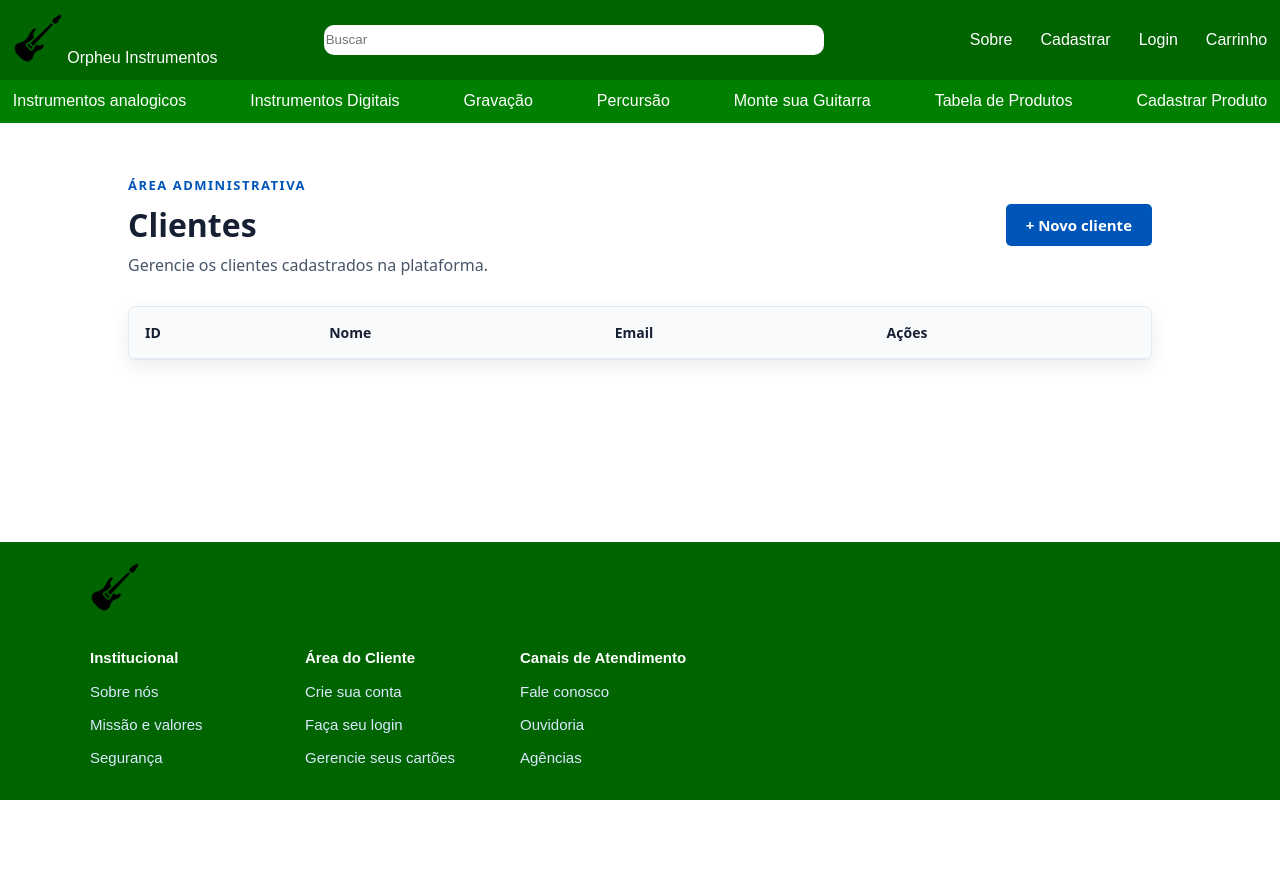
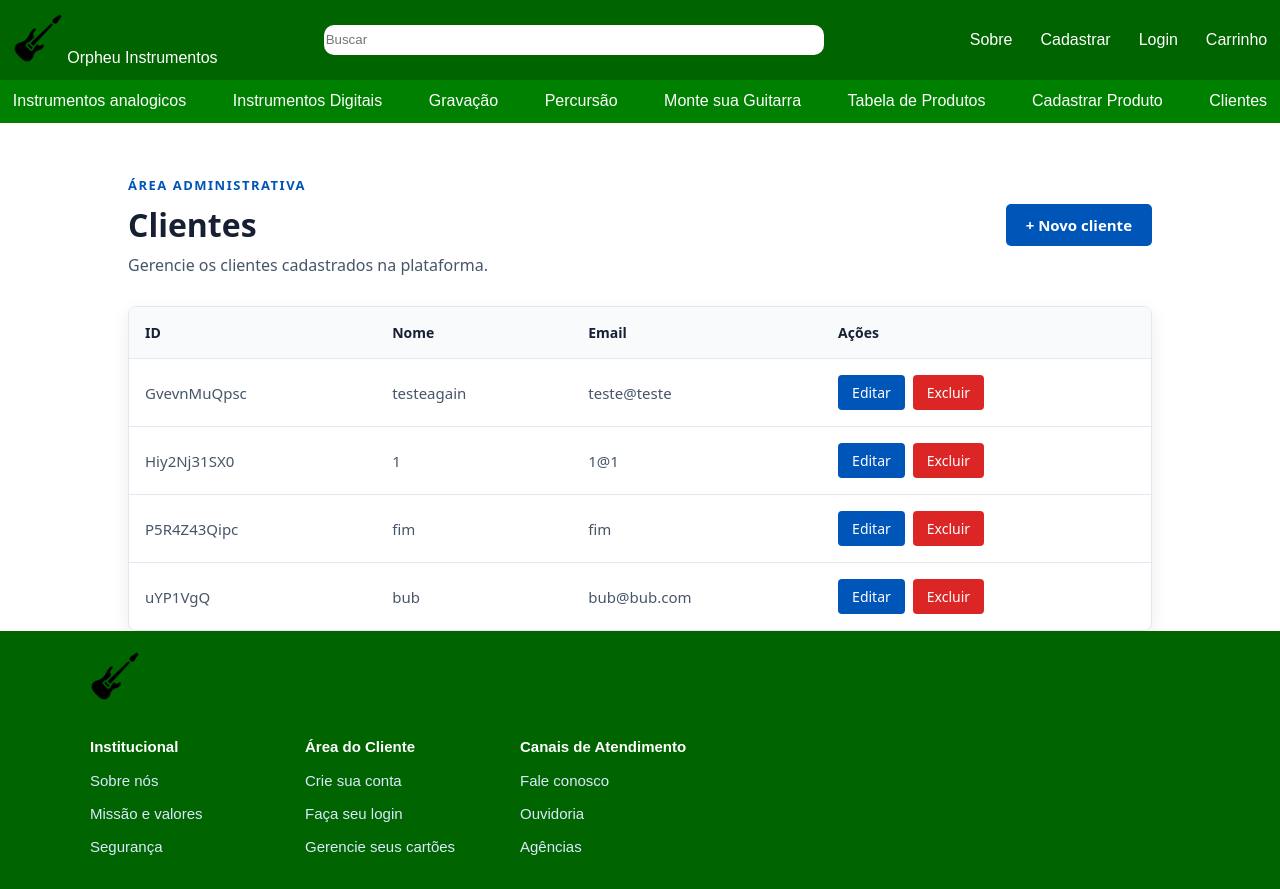
Before and after one commit to TaffarelAS/ProjectPI, an Angular app: page /admin-clientes-listar in a window 1280 px wide. Before the commit the page ends 800 px from the top, so only its background shows below. Built offline with nearby package versions, Linux system fonts and the light colour scheme; data requests are answered from the project's data file.

Commit message:
correção de bugs - 21/11/2026

```diff
--- a/backend/db.json
+++ b/backend/db.json
@@ -24,13 +24,7 @@
   ],
   "clientes": [
     {
-      "id": "1",
-      "nome": "Enzo Silva",
-      "email": "enzo@email.com",
-      "senha": "123"
-    },
-    {
-      "nome": "teste",
+      "nome": "testeagain",
       "email": "teste@teste",
       "senha": "teste",
       "id": "GvevnMuQpsc"
@@ -46,6 +40,12 @@
       "email": "fim",
       "senha": "fim",
       "id": "P5R4Z43Qipc"
+    },
+    {
+      "nome": "bub",
+      "email": "bub@bub.com",
+      "senha": "123456",
+      "id": "uYP1VgQ"
     }
   ],
   "vendas": [],
--- a/src/app/pages/admin-clientes/admin-clientes.html
+++ b/src/app/pages/admin-clientes/admin-clientes.html
@@ -22,7 +22,7 @@
         </tr>
       </thead>
       <tbody>
-        @for (cliente of listaClientes; track cliente.id) {
+        @for (cliente of listaClientes(); track cliente.id) {
           <tr>
             <td>{{ cliente.id }}</td>
             <td>{{ cliente.nome }}</td>
--- a/src/app/pages/admin-clientes/admin-clientes.ts
+++ b/src/app/pages/admin-clientes/admin-clientes.ts
@@ -1,4 +1,4 @@
-import { Component, OnInit, inject } from '@angular/core';
+import { Component, OnInit, inject, signal } from '@angular/core';
 import { RouterLink } from '@angular/router';
 import { Cliente } from '../../model/cliente';
 import { ClienteService } from '../../services/cliente.services';
@@ -12,7 +12,7 @@ import { ClienteService } from '../../services/cliente.services';
 })
 export class AdminClientes implements OnInit {
   private service = inject(ClienteService);
-  listaClientes: Cliente[] = [];
+  listaClientes = signal<Cliente[]>([]);
 
   ngOnInit(): void {
     this.carregarClientes();
@@ -21,7 +21,7 @@ export class AdminClientes implements OnInit {
   carregarClientes(): void {
     this.service.listar().subscribe({
       next: (clientes) => {
-        this.listaClientes = clientes;
+        this.listaClientes.set(clientes);
       },
       error: () => {
         alert('Erro ao carregar clientes da API.');
@@ -35,7 +35,9 @@ export class AdminClientes implements OnInit {
     if (confirm('Deseja realmente excluir o cliente?')) {
       this.service.excluir(id).subscribe({
         next: () => {
-          this.listaClientes = this.listaClientes.filter(cliente => cliente.id !== id);
+          this.listaClientes.update(lista =>
+            lista.filter(cliente => cliente.id !== id)
+          );
         },
         error: () => {
           alert('Erro ao excluir cliente.');
--- a/src/app/shared/menu/menu.html
+++ b/src/app/shared/menu/menu.html
@@ -27,6 +27,7 @@
         <li><a href="montar">Monte sua Guitarra</a></li>
         <li><a routerLink="/tabel-prods">Tabela de Produtos</a></li>
         <li><a routerLink="/cadastro-produtos">Cadastrar Produto</a></li>
+        <li><a routerLink="/admin-clientes-listar">Clientes</a></li>
     </ul>
 
 </nav>
```
